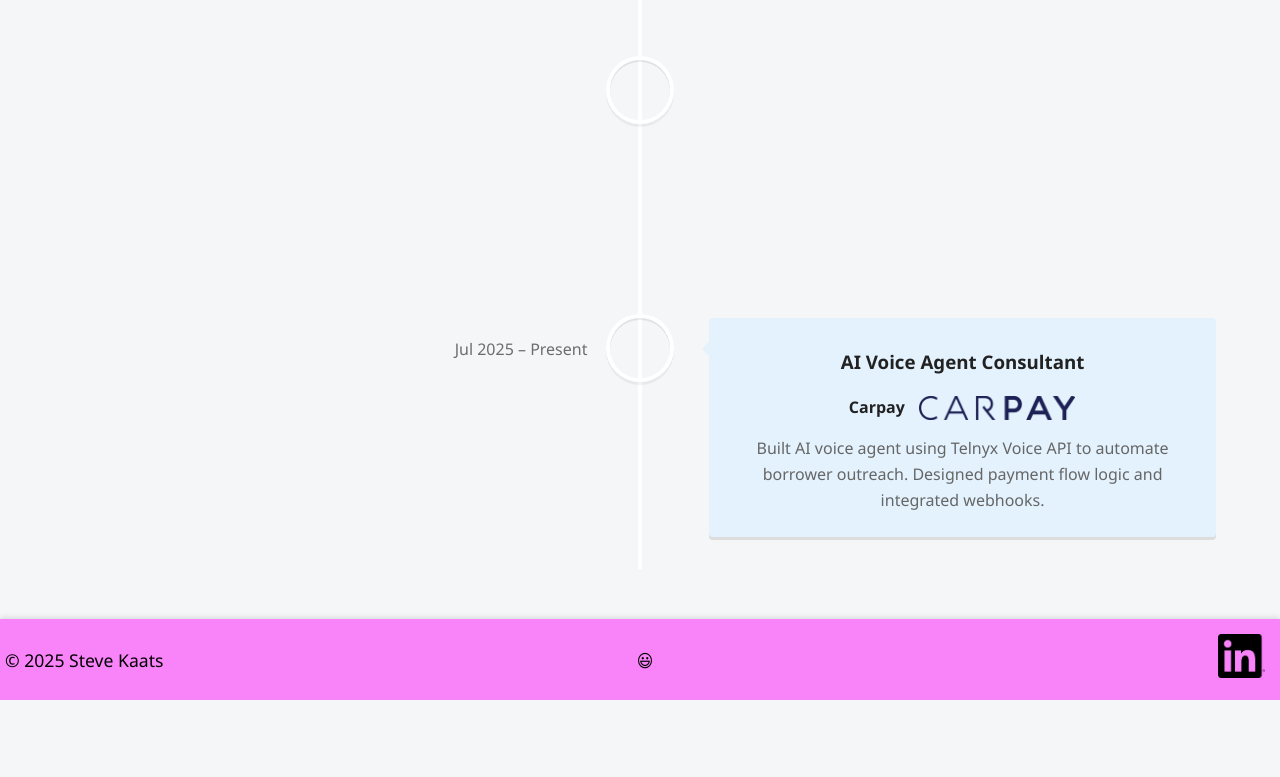
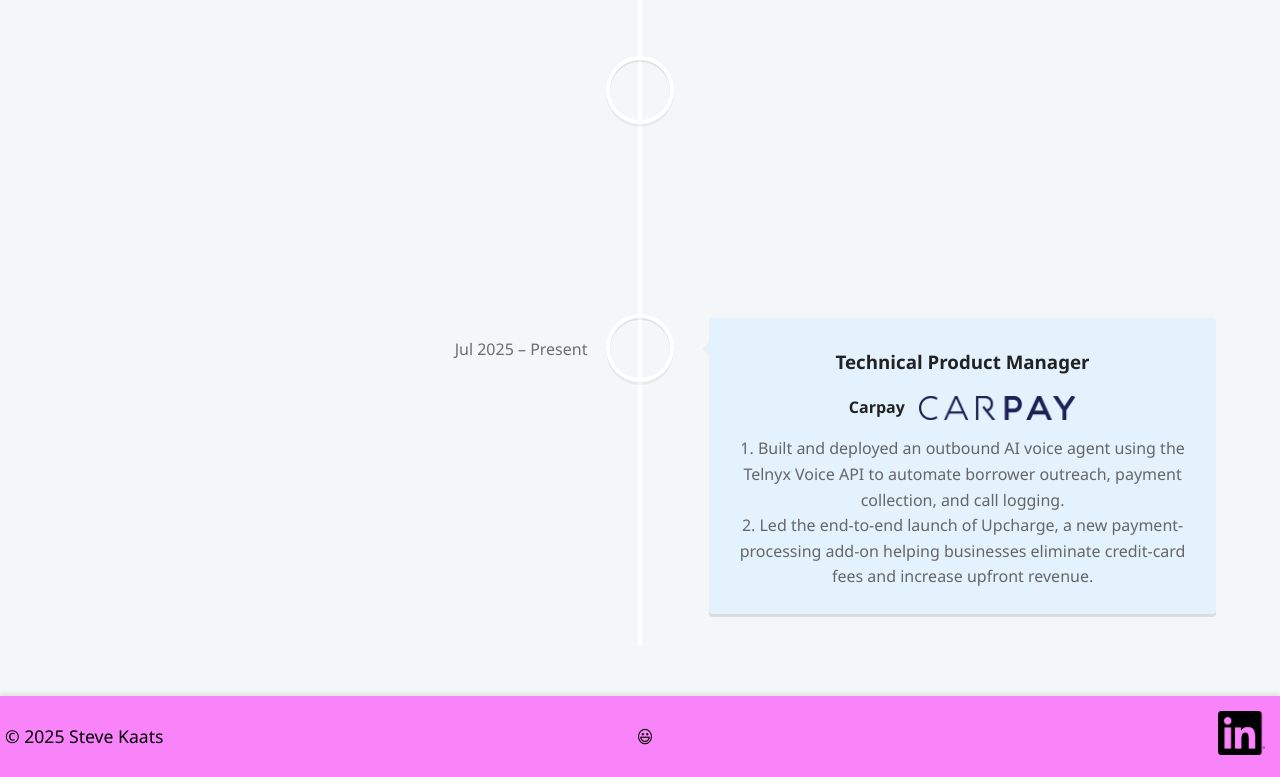
Before and after one commit to skaats22/portfolio, a React (Vite) app: page / in a window 1280 px wide. Shown: the part 2167-2944 px from the top of the page. Before the commit the page ends 2867 px from the top, so only its background shows below. Built offline with nearby package versions, Linux system fonts and the light colour scheme.

Commit message:
Updated carpay section

```diff
--- a/src/components/Timeline/Timeline.jsx
+++ b/src/components/Timeline/Timeline.jsx
@@ -122,14 +122,19 @@ export default function Timeline() {
         contentStyle={{ background: "#e3f2fd", color: "#333" }}
         contentArrowStyle={{ borderRight: "7px solid #e3f2fd" }}
       >
-        <h3>AI Voice Agent Consultant</h3>
+        <h3>Technical Product Manager</h3>
         <h4 className="timeline-subtitle">
           Carpay
           <img src={carpayLogo} alt="Carpay Logo" className="timeline-logo" />
         </h4>
         <p>
-          Built AI voice agent using Telnyx Voice API to automate borrower
-          outreach. Designed payment flow logic and integrated webhooks.
+          1. Built and deployed an outbound AI voice agent using the Telnyx
+          Voice API to automate borrower outreach, payment collection, and call
+          logging.
+          <br />
+          2. Led the end-to-end launch of Upcharge, a new payment-processing
+          add-on helping businesses eliminate credit-card fees and increase
+          upfront revenue.
         </p>
       </VerticalTimelineElement>
     </VerticalTimeline>
```
